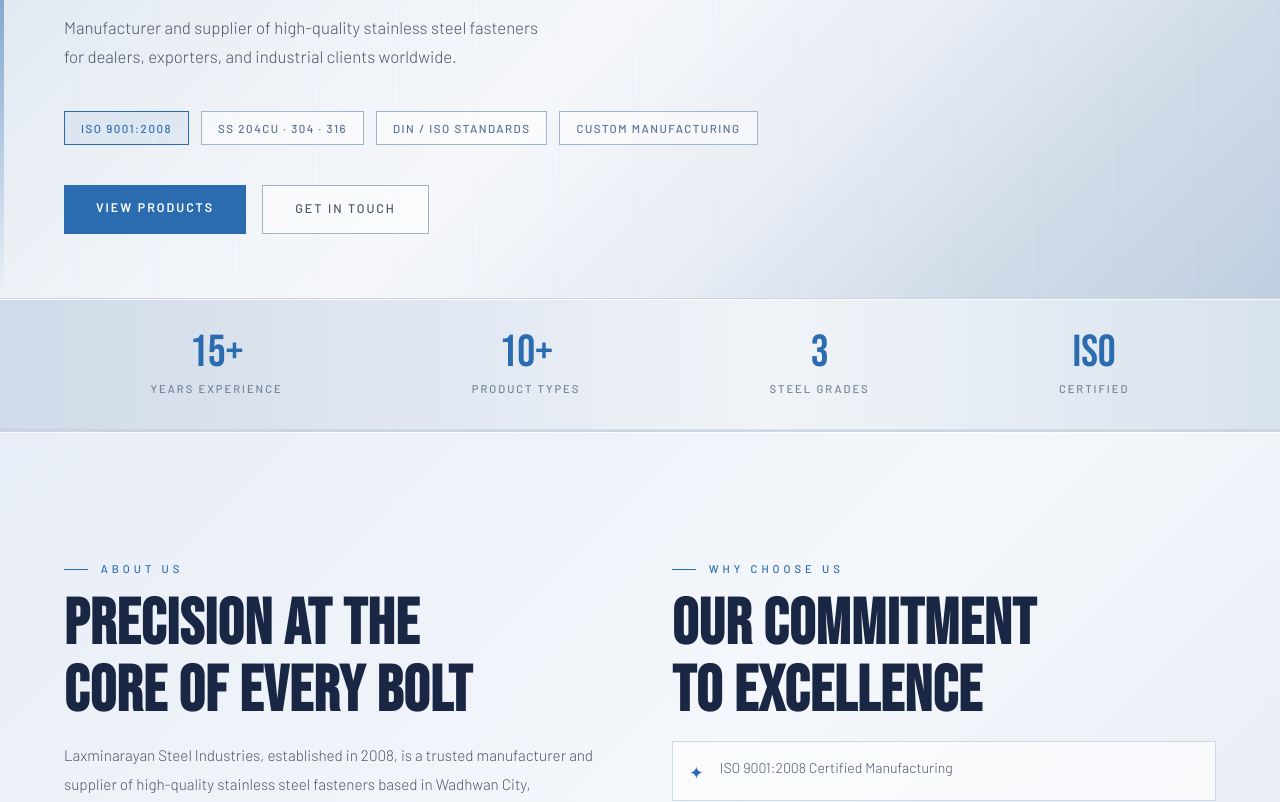
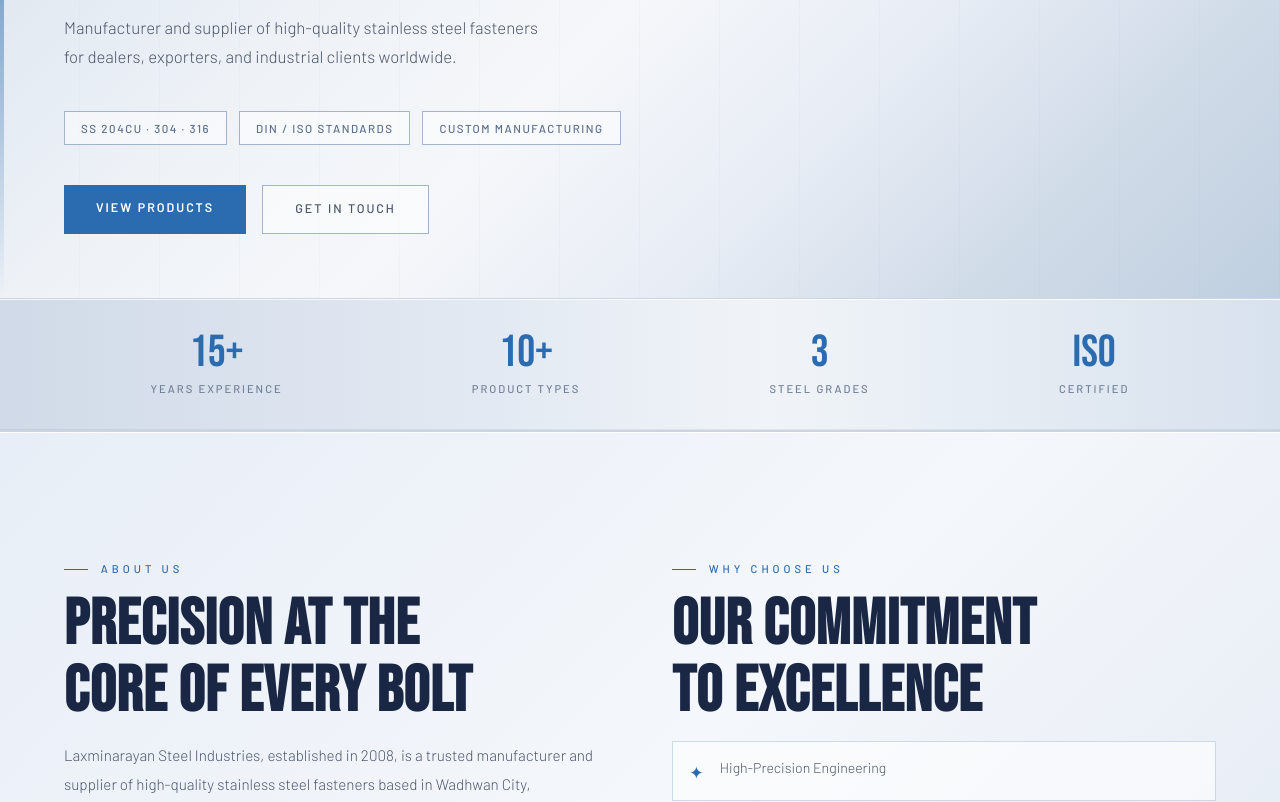
Before and after one commit to Nishviprp/laxminarayan-steel, a plain HTML site: page index.html in a window 1280 px wide. Shown: the part 515-1317 px from the top of the page. Drawn offline with nearby package versions, Linux system fonts and the light colour scheme.

Commit message:
Remove ISO 9001:2008 badge from index.html
Removed ISO 9001:2008 badge and related commitment statement from the hero section.

```diff
--- a/index.html
+++ b/index.html
@@ -489,7 +489,6 @@
         Manufacturer and supplier of high-quality stainless steel fasteners for dealers, exporters, and industrial clients worldwide.
       </p>
       <div class="hero-badges">
-        <span class="badge red">ISO 9001:2008</span>
         <span class="badge">SS 204Cu · 304 · 316</span>
         <span class="badge">DIN / ISO Standards</span>
         <span class="badge">Custom Manufacturing</span>
@@ -537,7 +536,6 @@
         <div class="section-eyebrow">Why Choose Us</div>
         <h2 class="section-title">OUR COMMITMENT<br>TO EXCELLENCE</h2>
         <ul class="why-list">
-          <li><span class="icon">✦</span> ISO 9001:2008 Certified Manufacturing</li>
           <li><span class="icon">✦</span> High-Precision Engineering</li>
           <li><span class="icon">✦</span> Strict Quality Control at Every Stage</li>
           <li><span class="icon">✦</span> Wide Product Range</li>
```
